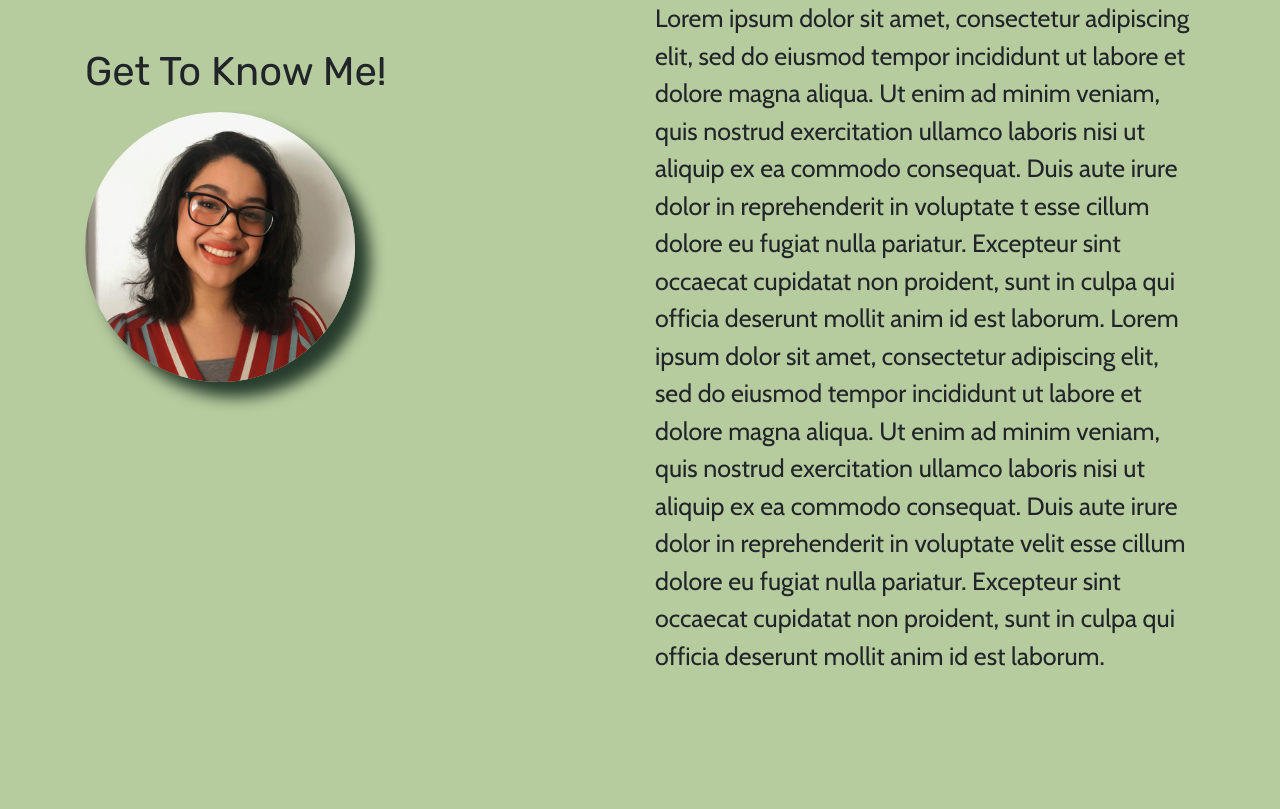
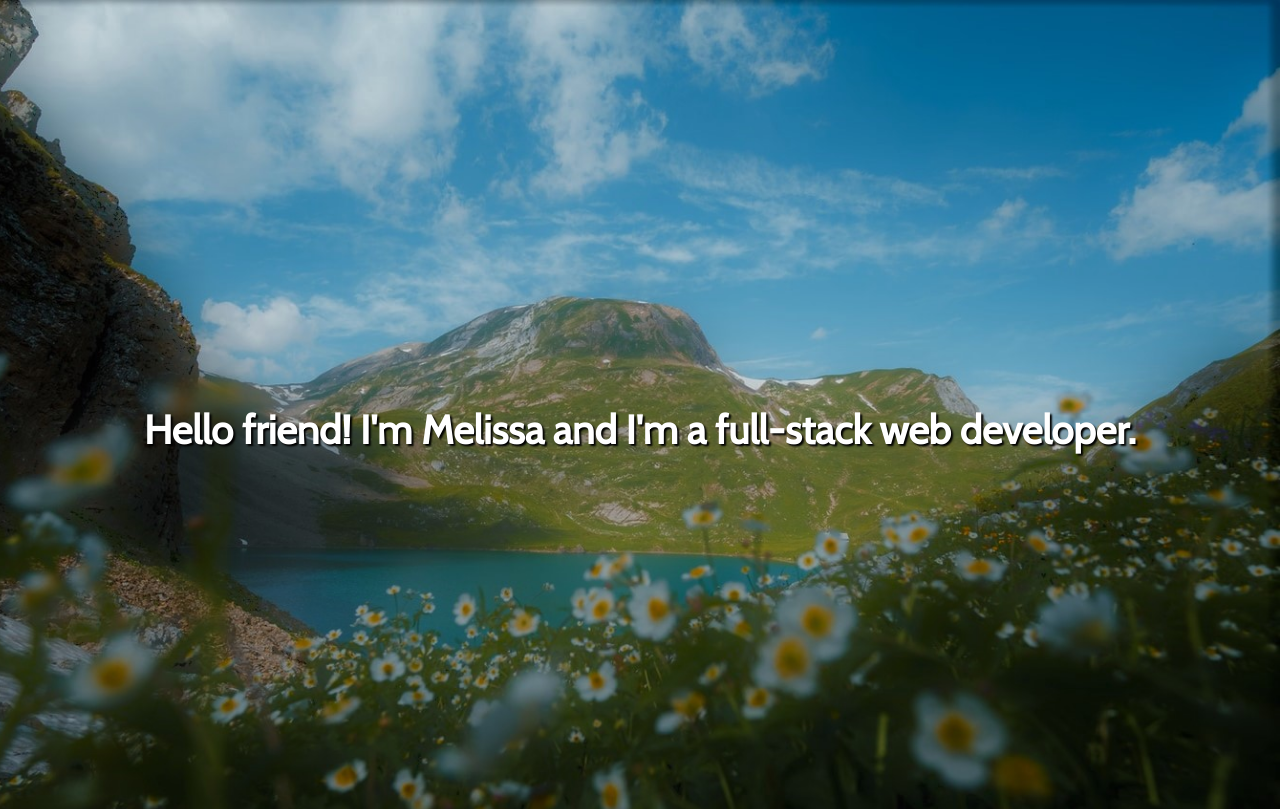
Before and after one commit to melissabarrerafarias/melissabarrera-portfolio, a React (Create React App) app: page / in a window 1280 px wide. Shown: the top 809 px of the page. Built offline with nearby package versions, Linux system fonts and the light colour scheme.

Commit message:
hero image and text added

```diff
--- a/src/App.js
+++ b/src/App.js
@@ -2,10 +2,12 @@
 import React from 'react';
 import './index.css';
 import About from './components/About';
+import Hero from './components/Hero'
 
 function App() {
   return (
     <div>
+      <Hero></Hero>
       <main>
         <About></About>
       </main>
--- a/src/components/About/index.js
+++ b/src/components/About/index.js
@@ -5,7 +5,7 @@ function About() {
     return (
         <section>
             <div className="container">
-                <div class="row">
+                <div className="row">
                     <div className="col-md-6 mt-5">
                         <h1 id="about" className="about-me-header mb-3">Get To Know Me!</h1>
                         <img src={profileImage} className="profile-photo" />
--- /dev/null
+++ b/src/components/Hero/index.js
@@ -0,0 +1,12 @@
+import React from 'react';
+// import heroImage from '../../assets/images/daisies.jfif';
+
+function Hero() {
+    return (
+        <section className="hero-image">
+            <div className = "mx-auto hero-text">Hello friend! I'm Melissa and I'm a full-stack web developer.</div>
+        </section>
+    );
+}
+
+export default Hero;
--- a/src/index.css
+++ b/src/index.css
@@ -18,6 +18,27 @@ body {
   background-color: var(--cute-green);
 }
 
+/* hero section*/
+.hero-image {
+  background-image:url("./assets/images/daisies-background.jfif");
+  background-size: cover;
+  background-position: 100%;
+  position: relative;
+  background-attachment: fixed;
+  display: flex;
+  width: 100%;
+  min-height: 100%;
+}
+
+.hero-text {
+  margin: 400px;
+  color: white;
+  font-family: 'Cabin';
+  font-size: 40px;
+  font-weight: bold;
+  text-shadow: 2px 2px 2px black;
+}
+
 /* About Me Section */
 .about-me-header {
   font-family: 'Rubik';
@@ -34,6 +55,4 @@ body {
 .about-description {
   font-family: 'Cabin';
   font-size: 25px;
-
-
 }
```
Also changed, not shown: src/assets/images/daisies-background.jfif (added).
